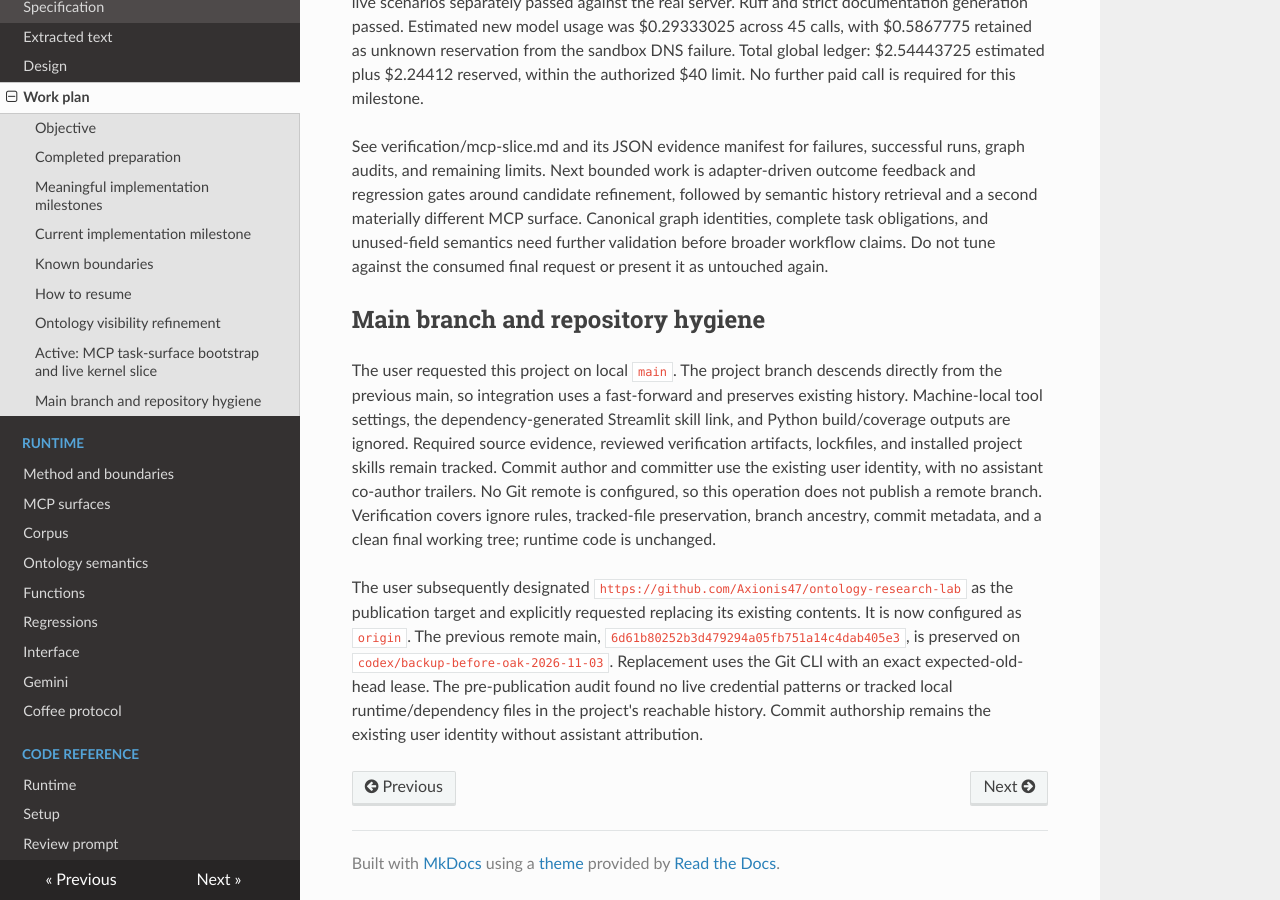
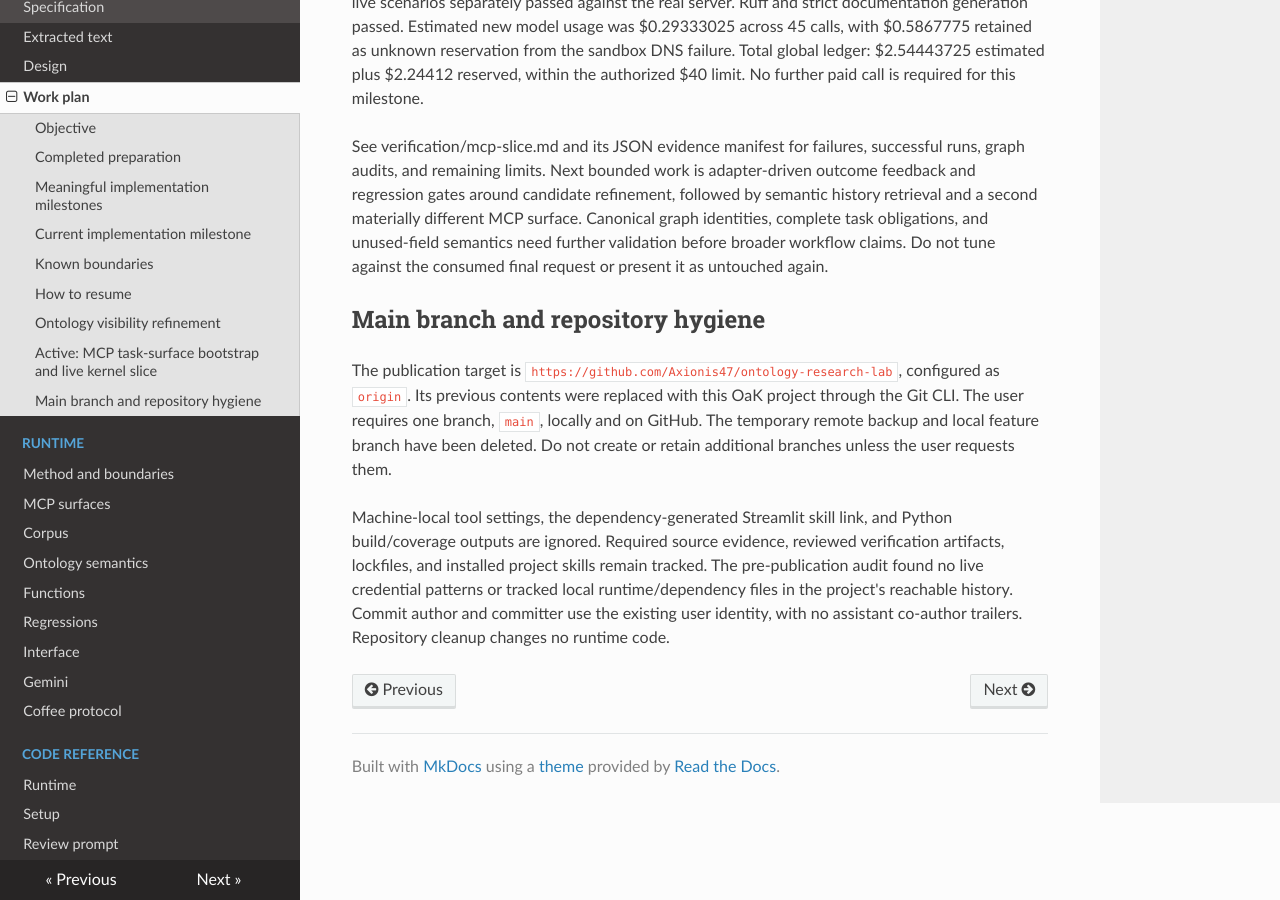
Before and after one commit to Axionis47/ontology-research-lab, an MkDocs documentation site: the page built from docs/work-plan.md, in a window 1280 px wide and 900 px high, scrolled down 5065 px. Built offline with MkDocs 1.6.1, drawn with Linux system fonts in a browser that asks for light colours; nearby versions of some CDN libraries.

Commit message:
docs: maintain main as the only project branch

```diff
--- a/docs/work-plan.md
+++ b/docs/work-plan.md
@@ -94,6 +94,6 @@ See verification/mcp-slice.md and its JSON evidence manifest for failures, succe
 
 ## Main branch and repository hygiene
 
-The user requested this project on local `main`. The project branch descends directly from the previous main, so integration uses a fast-forward and preserves existing history. Machine-local tool settings, the dependency-generated Streamlit skill link, and Python build/coverage outputs are ignored. Required source evidence, reviewed verification artifacts, lockfiles, and installed project skills remain tracked. Commit author and committer use the existing user identity, with no assistant co-author trailers. No Git remote is configured, so this operation does not publish a remote branch. Verification covers ignore rules, tracked-file preservation, branch ancestry, commit metadata, and a clean final working tree; runtime code is unchanged.
+The publication target is `https://github.com/Axionis47/ontology-research-lab`, configured as `origin`. Its previous contents were replaced with this OaK project through the Git CLI. The user requires one branch, `main`, locally and on GitHub. The temporary remote backup and local feature branch have been deleted. Do not create or retain additional branches unless the user requests them.
 
-The user subsequently designated `https://github.com/Axionis47/ontology-research-lab` as the publication target and explicitly requested replacing its existing contents. It is now configured as `origin`. The previous remote main, `6d61b80252b3d479294a05fb751a14c4dab405e3`, is preserved on `codex/backup-before-oak-2026-11-03`. Replacement uses the Git CLI with an exact expected-old-head lease. The pre-publication audit found no live credential patterns or tracked local runtime/dependency files in the project's reachable history. Commit authorship remains the existing user identity without assistant attribution.
+Machine-local tool settings, the dependency-generated Streamlit skill link, and Python build/coverage outputs are ignored. Required source evidence, reviewed verification artifacts, lockfiles, and installed project skills remain tracked. The pre-publication audit found no live credential patterns or tracked local runtime/dependency files in the project's reachable history. Commit author and committer use the existing user identity, with no assistant co-author trailers. Repository cleanup changes no runtime code.
```
